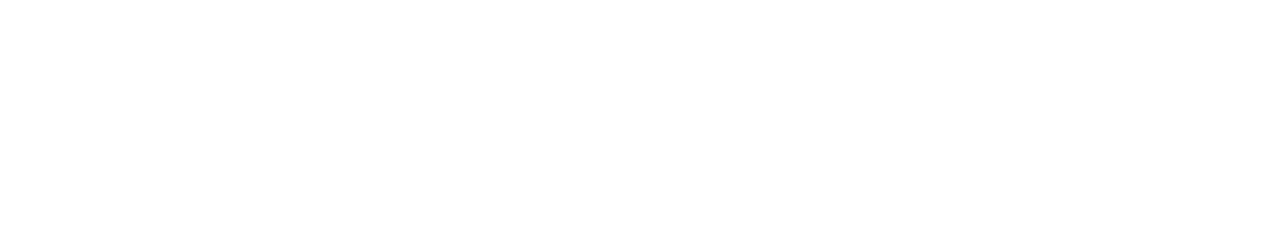
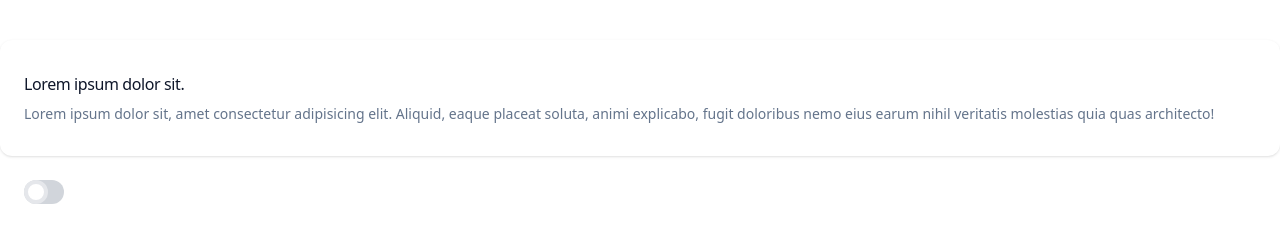
Before and after one commit to tadams95/TailwindCSS, a plain HTML site: page tailwind-sandbox/18-dark-mode/index.html in a window 1280 px wide. Drawn offline with nearby package versions, Linux system fonts and the light colour scheme.

Commit message:
Darko Mode

```diff
--- a/tailwind-sandbox/18-dark-mode/index.html
+++ b/tailwind-sandbox/18-dark-mode/index.html
@@ -5,10 +5,59 @@
     <meta http-equiv="X-UA-Compatible" content="IE=edge" />
     <meta name="viewport" content="width=device-width, initial-scale=1.0" />
     <script src="https://cdn.tailwindcss.com"></script>
+    <script>
+      tailwind.config = {
+        darkMode: "class",
+      };
+    </script>
+    <style>
+      .toggle-checkbox:checked{
+        right: 0;
+        border-color: #68d391;
+      }
+      .toggle-checkbox:checked + .toggle-label{
+        background-color: #68d391;
+      }
+    </style>
     <title>Dark Mode</title>
   </head>
   <body>
     <!-- By default, you can have your project use whatever mode your OS is using. You can use "dark:{class}". You can also set your config to use a class instead of using your OS mode -->
+    <div
+      class="container mx-auto mt-10 bg-white dark:bg-slate-900 rounded-xl px-6 py-8 shadow xl"
+    >
+      <h3 class="text-slate-900 dark:text-white font-medium tracking-tight">
+        Lorem ipsum dolor sit.
+      </h3>
+      <p class="text-slate-500 dark:text-slate-400 mt-2 text-sm">
+        Lorem ipsum dolor sit, amet consectetur adipisicing elit. Aliquid, eaque
+        placeat soluta, animi explicabo, fugit doloribus nemo eius earum nihil
+        veritatis molestias quia quas architecto!
+      </p>
+    </div>
+    <div
+      class="relative inline-block w-10 mr-2 ml-6 mt-6 align-middle select-none transition duration-200 ease-in"
+    >
+      <input
+        type="checkbox"
+        name="toggle"
+        id="toggle"
+        class="toggle-checkbox absolute block w-6 h-6 rounded-full bg-white border-4 appearance-none cursor-pointer"
+      />
+      <label
+        for="toggle"
+        class="toggle-label block overflow-hidden h-6 rounded-full bg-gray-300 cursor-pointer"
+      ></label>
+    </div>
+    <script>
+      document.getElementById("toggle").addEventListener("change", (e) => {
+        if (e.target.checked) {
+          document.documentElement.classList.add("dark");
+        } else {
+          document.documentElement.classList.remove("dark");
+        }
+      });
+    </script>
   </body>
 </html>
 
```
